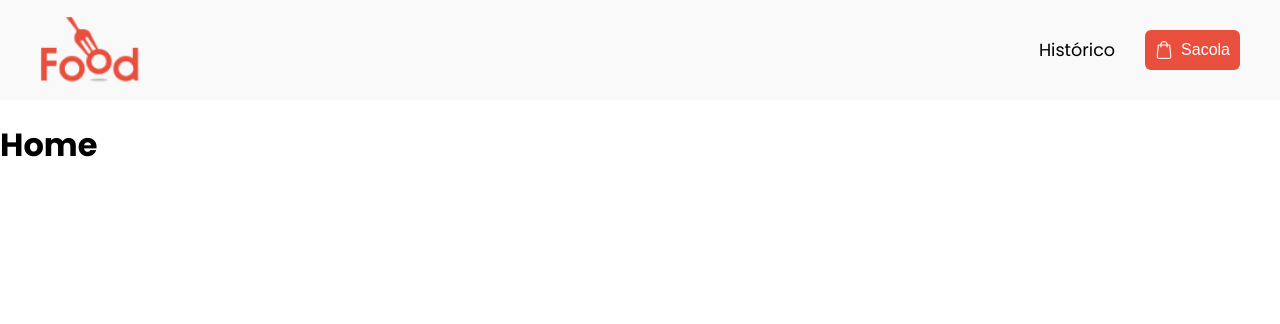
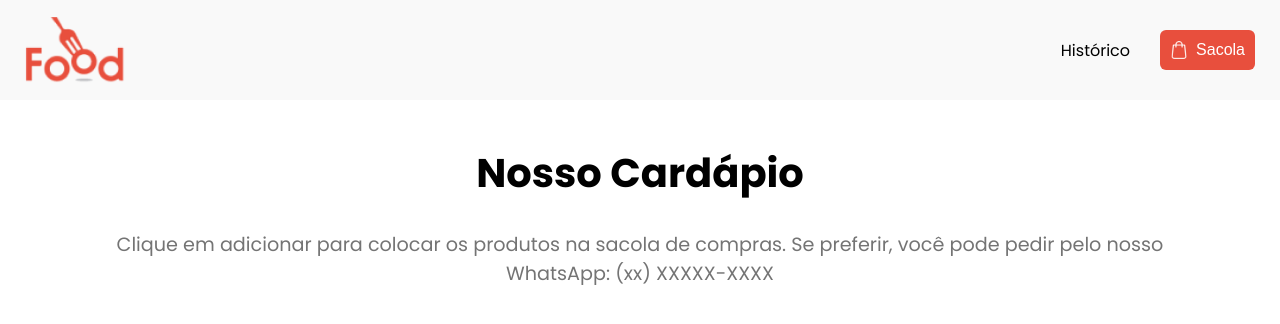
Before and after one commit to vitorfdrangel/Cardapio_Online, a React (Vite) app: page / in a window 1280 px wide. Shown: the top 324 px of the page. Built offline with nearby package versions, Linux system fonts and the light colour scheme.

Commit message:
Criando Home

```diff
--- a/src/App.css
+++ b/src/App.css
@@ -0,0 +1,5 @@
+.container {
+  max-width: 90%;
+  margin: 0 auto;
+  padding: 1rem 1.5rem;
+}
--- a/src/App.jsx
+++ b/src/App.jsx
@@ -9,7 +9,9 @@ function App() {
   return (
     <>
       <Navbar />
-      <Outlet />
+      <div className="container">
+        <Outlet />
+      </div>
     </>
   );
 }
--- a/src/components/Navbar.module.css
+++ b/src/components/Navbar.module.css
@@ -10,18 +10,17 @@
 .navbar_container .logo {
   max-width: 100px;
   width: 12%;
-  padding-left: 40px;
+  padding-left: 25px;
 }
 
 .menu {
-  padding-right: 40px;
+  padding-right: 25px;
   display: flex;
   align-items: center;
   gap: 30px;
 }
 
 .menu a {
-  font-size: 1.1rem;
   color: #000;
 }
 
--- a/src/routes/Home.jsx
+++ b/src/routes/Home.jsx
@@ -1,9 +1,15 @@
-import React from "react";
+import classes from "./Home.module.css";
 
 const Home = () => {
   return (
     <div>
-      <h1>Home</h1>
+      <div className={classes.menu_container}>
+        <h1 className={classes.title}>Nosso Cardápio</h1>
+        <p className={classes.subtitle}>
+          Clique em adicionar para colocar os produtos na sacola de compras. Se
+          preferir, você pode pedir pelo nosso WhatsApp: (xx) XXXXX-XXXX
+        </p>
+      </div>
     </div>
   );
 };
--- /dev/null
+++ b/src/routes/Home.module.css
@@ -0,0 +1,14 @@
+.menu_container {
+  text-align: center;
+}
+
+.title {
+  font-size: 2.5rem;
+}
+
+.subtitle {
+  max-width: 95%;
+  margin: 0 auto;
+  font-size: 1.2rem;
+  color: #747474;
+}
```
